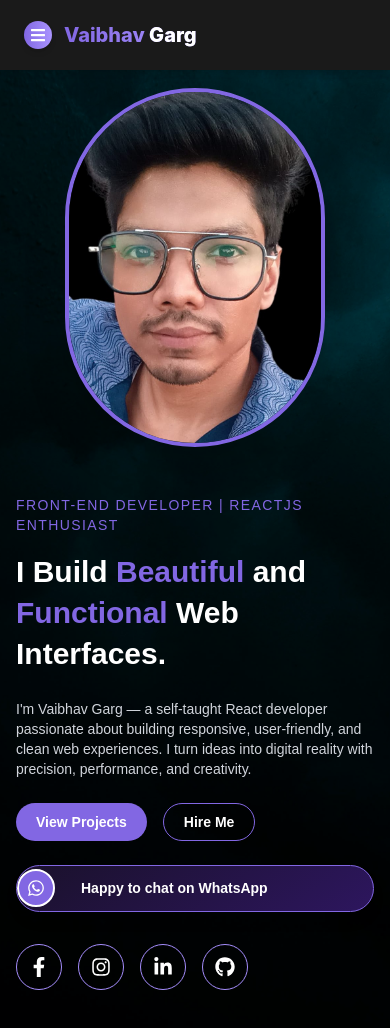
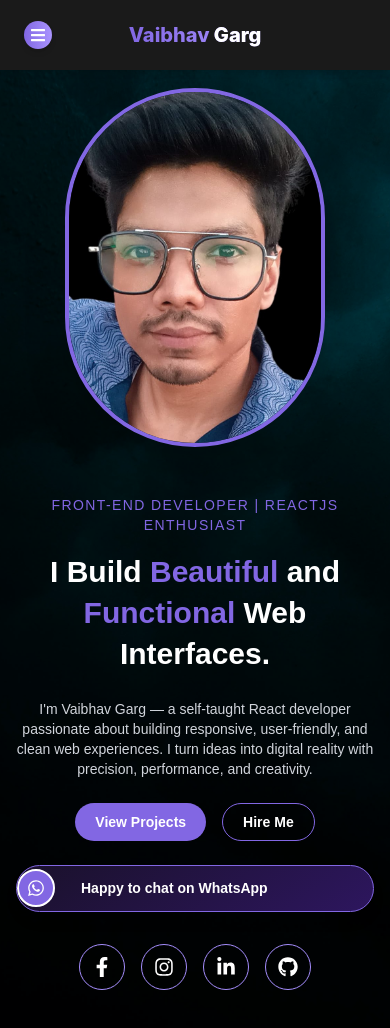
Before and after one commit to vaibhavgarg5522/My-Portfolio, a React (Vite) app: page / in a window 390 px wide. Shown: the top 1028 px of the page. Built offline with nearby package versions, Linux system fonts and the light colour scheme.

Commit message:
updatenew

```diff
--- a/src/components/navbar/Navbar.jsx
+++ b/src/components/navbar/Navbar.jsx
@@ -1,8 +1,7 @@
 import React, { useState } from "react";
 import DownloadIcon from "@mui/icons-material/Download";
 import { useNavigate } from "react-router-dom";
-import { FaBars, FaTimes } from "react-icons/fa";
-import { FaFacebook, FaInstagram, FaLinkedin, FaGithub } from "react-icons/fa";
+import { FaBars, FaTimes, FaFacebookF, FaInstagram, FaLinkedinIn, FaGithub } from "react-icons/fa";
 import vaibhavImg from "../../images/image5.jpg";
 
 const Navbar = () => {
@@ -20,7 +19,7 @@ const Navbar = () => {
           isOpen ? "translate-x-0" : "-translate-x-full"
         }`}
       >
-        {/* Sidebar Header with Profile Image and Name */}
+        {/* Sidebar Header */}
         <div className="flex justify-between items-center p-4 border-b border-[#333]">
           <div className="flex items-center gap-3">
             <img
@@ -67,16 +66,33 @@ const Navbar = () => {
 
         {/* Social Icons */}
         <div className="flex justify-center gap-4 mt-6 px-4">
-          {[FaFacebook, FaInstagram, FaLinkedin, FaGithub].map((Icon, idx) => (
+          {[
+            {
+              icon: <FaFacebookF />,
+              link: "https://www.facebook.com/share/168jQRHjqd/",
+            },
+            {
+              icon: <FaInstagram />,
+              link: "https://www.instagram.com/masoom_____bacha_____/",
+            },
+            {
+              icon: <FaLinkedinIn />,
+              link: "https://www.linkedin.com/in/vaibhav-garg5522/",
+            },
+            {
+              icon: <FaGithub />,
+              link: "https://github.com/vaibhavgarg5522",
+            },
+          ].map((social, idx) => (
             <a
               key={idx}
-              href="#"
+              href={social.link}
               target="_blank"
               rel="noopener noreferrer"
               className="text-white bg-[#282135] p-2 rounded-full transition-all duration-300
                          hover:bg-[#8267E3] active:scale-95"
             >
-              <Icon className="text-lg" />
+              {social.icon}
             </a>
           ))}
         </div>
@@ -85,7 +101,7 @@ const Navbar = () => {
       {/* Top Navbar */}
       <nav className="bg-[#1a1a1a] text-white px-6 md:px-16 py-4 shadow-md flex justify-between items-center h-[70px] w-full z-30 fixed top-0">
         {/* Left Section */}
-        <div className="flex items-center gap-3 z-50">
+        <div className="flex items-center gap-3 z-50 md:gap-6">
           {/* Mobile Menu Icon */}
           {!isOpen && (
             <button
@@ -101,7 +117,8 @@ const Navbar = () => {
           {/* Name */}
           <h1
             onClick={() => navigate("/")}
-            className="text-xl md:text-3xl font-extrabold cursor-pointer bg-gradient-to-r from-[#8267E3] to-[#aa94ff] text-transparent bg-clip-text transition duration-300 hover:scale-105"
+            className="text-xl md:text-3xl font-extrabold cursor-pointer bg-gradient-to-r from-[#8267E3] to-[#aa94ff] text-transparent bg-clip-text transition duration-300 hover:scale-105
+            absolute left-1/2 transform -translate-x-1/2 md:static md:translate-x-0"
           >
             Vaibhav <span className="text-white">Garg</span>
           </h1>
--- a/src/components/pages/Home.jsx
+++ b/src/components/pages/Home.jsx
@@ -53,17 +53,17 @@ const Home = () => {
 
       <div className="relative z-10 max-w-7xl w-full flex flex-col-reverse md:flex-row items-center justify-between gap-12 md:gap-16">
         {/* Text Section */}
-        <div className="text-white w-full md:w-1/2 flex flex-col justify-center items-start">
+        <div className="text-white w-full md:w-1/2 flex flex-col justify-center items-center md:items-start text-center md:text-start">
           <p className="text-[#8267E3] uppercase tracking-widest font-medium text-sm md:text-base">
             Front-End Developer | ReactJS Enthusiast
           </p>
 
-          <h1 className="text-3xl sm:text-4xl md:text-5xl font-bold leading-snug mt-4 mb-6 text-start">
+          <h1 className="text-3xl sm:text-4xl md:text-5xl font-bold leading-snug mt-4 mb-6">
             I Build <span className="text-[#8267E3]">Beautiful</span> and{" "}
             <span className="text-[#8267E3]">Functional</span> Web Interfaces.
           </h1>
 
-          <p className="text-gray-300 text-sm sm:text-base md:text-lg mb-6">
+          <p className="text-gray-300 text-sm sm:text-base md:text-lg mb-6 max-w-[500px]">
             I'm Vaibhav Garg — a self-taught React developer passionate about
             building responsive, user-friendly, and clean web experiences. I
             turn ideas into digital reality with precision, performance, and
@@ -71,7 +71,7 @@ const Home = () => {
           </p>
 
           {/* CTA Buttons */}
-          <div className="flex gap-4 mb-6 flex-wrap">
+          <div className="flex gap-4 mb-6 flex-wrap justify-center md:justify-start">
             <button
               onClick={() => navigate("/projects")}
               className="bg-[#8267E3] hover:bg-[#6d56c8] text-white px-5 py-2 rounded-full text-sm font-semibold transition duration-300"
@@ -145,7 +145,7 @@ const Home = () => {
           </div>
 
           {/* Social Icons */}
-          <div className="flex gap-4 mt-8 sm:mt-10 flex-wrap">
+          <div className="flex gap-4 mt-8 sm:mt-10 flex-wrap justify-center md:justify-start">
             {[
               {
                 icon: <FaFacebookF />,
@@ -153,7 +153,7 @@ const Home = () => {
               },
               {
                 icon: <FaInstagram />,
-                link: "https://www.instagram.com/masoom_____bacha_____/ ",
+                link: "https://www.instagram.com/masoom_____bacha_____/",
               },
               {
                 icon: <FaLinkedinIn />,
```
Also changed, not shown: 1 other file (tests, documents, lock files or other folders).
